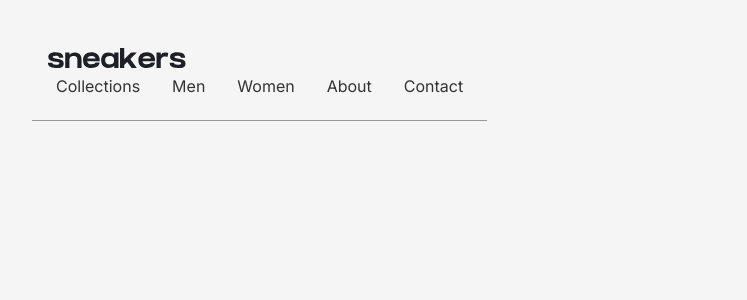
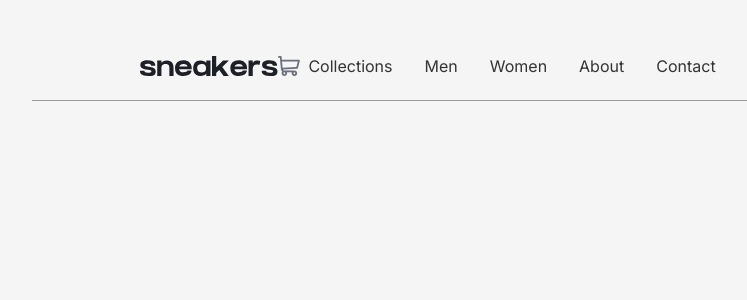
Before and after one commit to catharygr/app-varias-next, a Next.js app: page /producto-comercio-electronico in a window 1280 px wide. Shown: the top 300 px of the page, without its empty margins (0-747 px from the left). Built offline with nearby package versions, Linux system fonts and the light colour scheme.

Commit message:
Trabajando con CSS

```diff
--- a/src/app/producto-comercio-electronico/nav.module.css
+++ b/src/app/producto-comercio-electronico/nav.module.css
@@ -1,16 +1,15 @@
 .container {
+  display: flex;
+  justify-content: center;
+  align-items: center;
+  width: 800px;
   border-bottom: 1px solid #999;
   padding: 1rem;
 }
 
-.logo {
-  display: flex;
-  justify-content: start;
-}
-
 .image {
   display: flex;
-  justify-content: flex-end;
+  justify-content: space-between;
 }
 
 .ul {
--- a/src/app/producto-comercio-electronico/page.js
+++ b/src/app/producto-comercio-electronico/page.js
@@ -4,18 +4,21 @@ import { motion } from "framer-motion";
 import Link from "next/link";
 import Image from "next/image";
 import logo from "@/app/image/logo.svg";
+import icon from "@/app/image/icon-cart.svg";
 import { useState, useId } from "react";
 
 export default function Nav() {
   const [hoveredNavItem, setHoveredNavItem] = useState(null);
   const id = useId();
   return (
-    <div className={styles.logo}>
     <nav
       className={styles.container}
       onMouseLeave={() => setHoveredNavItem(null)}
     >
-        <Image className={styles.image} src={logo} alt="Logo de la empresa" />
+      <div className={styles.image}>
+        <Image src={logo} alt="Logo de la empresa" />
+        <Image src={icon} alt="Icono de carrito" />
+      </div>
 
       <ul className={styles.ul}>
         {data.map(({ slug, text, url }) => (
@@ -41,7 +44,6 @@ export default function Nav() {
         ))}
       </ul>
     </nav>
-    </div>
   );
 }
 
```
Also changed, not shown: src/app/image/icon-plus.svg (deleted). Lines whose indentation alone changed are shown as unchanged.
